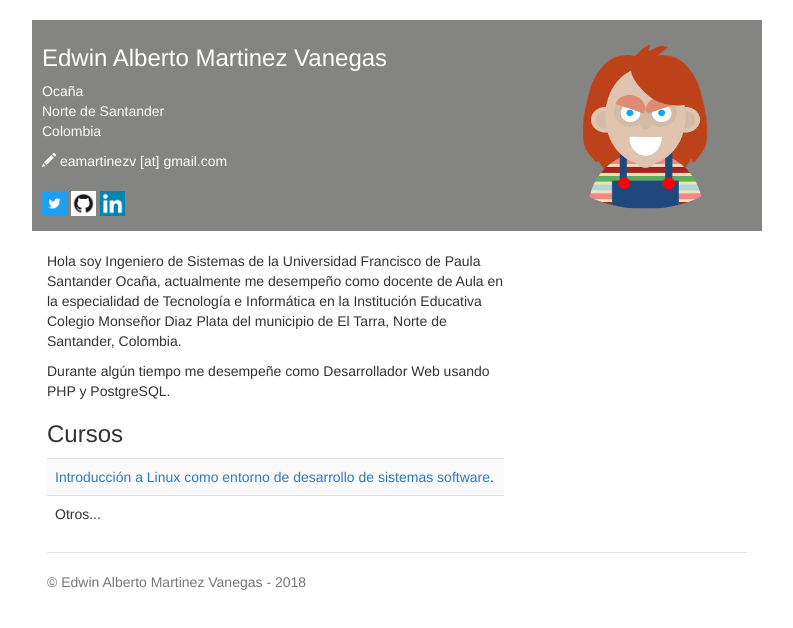
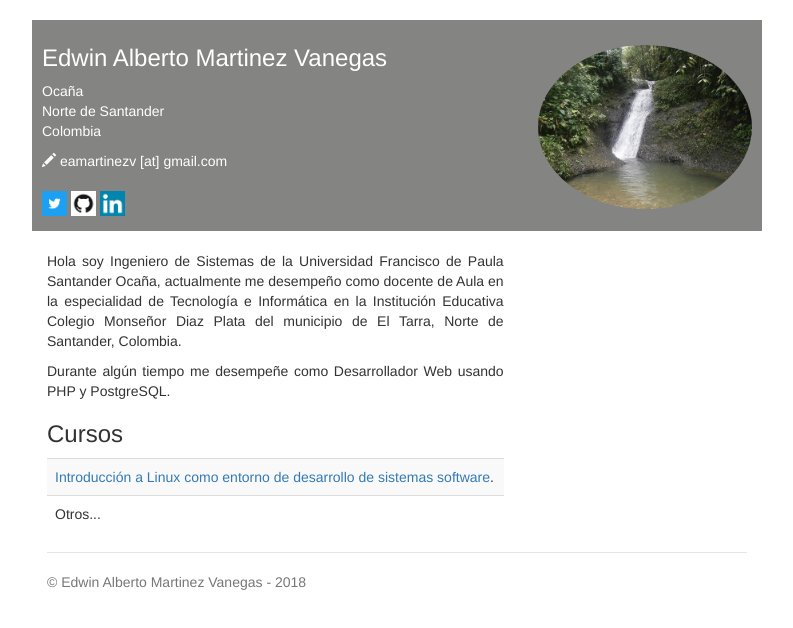
Before and after one commit to edalmava/edalmava.github.io, a plain HTML site: page index.html in a window 1280 px wide. Shown: the whole page, without its empty margins (243-1036 px from the left). Drawn offline with nearby package versions, Linux system fonts and the light colour scheme.

Commit message:
Cambios menores
Texto de los párrafos justificados y cambio de foto

```diff
--- a/index.html
+++ b/index.html
@@ -16,7 +16,7 @@
   <body>
     <div class="container header-bar">
       <!--Sustituir por los datos del alumno-->
-      <h3>Edwin Alberto Martinez Vanegas <span><img style="width: 214px; height: 164px;" class='img-circle' alt="Edwin Alberto Martinez Vanegas" src="img/foto.png" align="right"></span></h3>
+      <h3>Edwin Alberto Martinez Vanegas <span><img style="width: 214px; height: 164px;" class='img-circle' alt="Edwin Alberto Martinez Vanegas" src="img/foto.jpg" align="right"></span></h3>
       <p>
         <!--Sustituir por los datos del alumno-->
         Ocaña<br>
@@ -40,9 +40,9 @@
       <div class='row'>
         <div class='col-sm-8'>
           <br>
-          <p>Hola soy Ingeniero de Sistemas de la Universidad Francisco de Paula Santander Ocaña, actualmente me desempeño como docente de Aula en la especialidad de Tecnología e Informática en la Institución Educativa Colegio Monseñor Diaz Plata del municipio de El Tarra, Norte de Santander, Colombia.  </p>
+          <p class="text-justify">Hola soy Ingeniero de Sistemas de la Universidad Francisco de Paula Santander Ocaña, actualmente me desempeño como docente de Aula en la especialidad de Tecnología e Informática en la Institución Educativa Colegio Monseñor Diaz Plata del municipio de El Tarra, Norte de Santander, Colombia.  </p>
 
-          <p>Durante algún tiempo me desempeñe como Desarrollador Web usando PHP y PostgreSQL.</p>
+          <p class="text-justify">Durante algún tiempo me desempeñe como Desarrollador Web usando PHP y PostgreSQL.</p>
 
           <h3>Cursos</h3>
           <table class='table table-striped'>
```
Also changed, not shown: img/foto.jpg (added).
